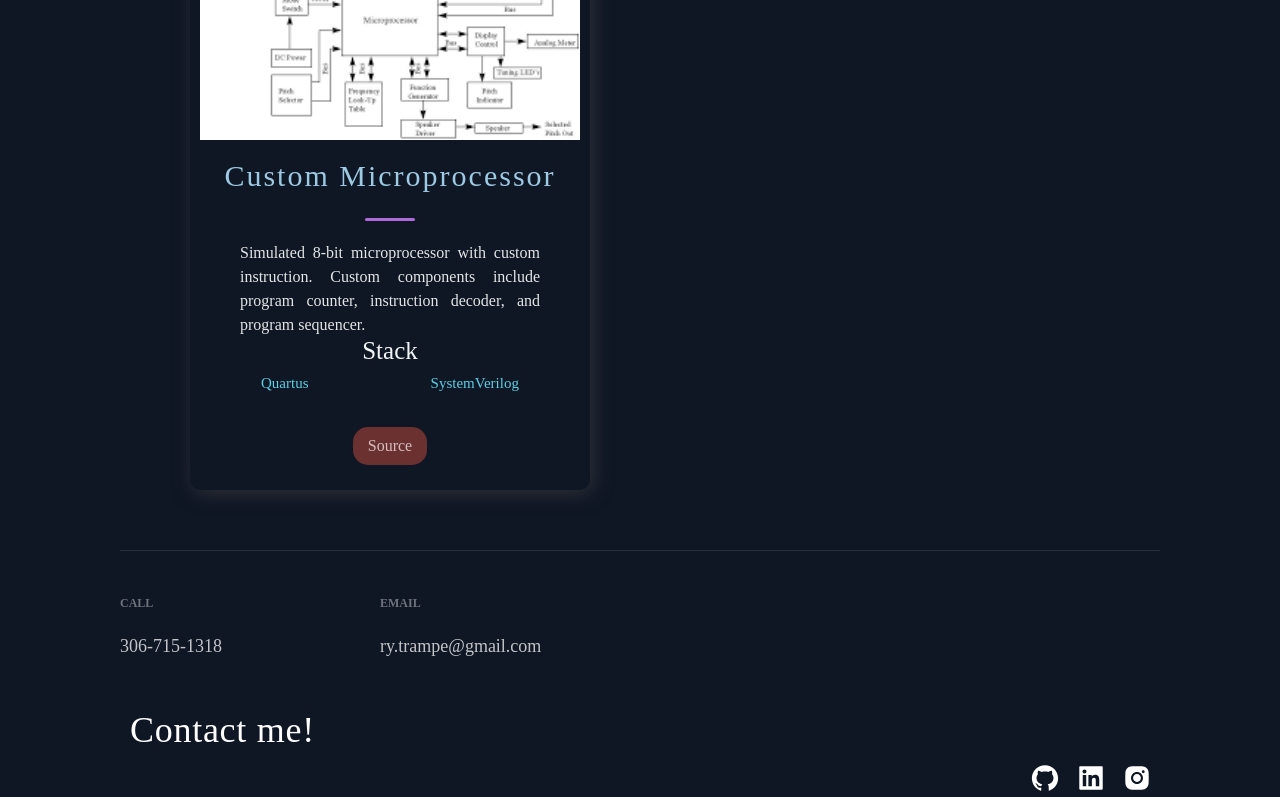
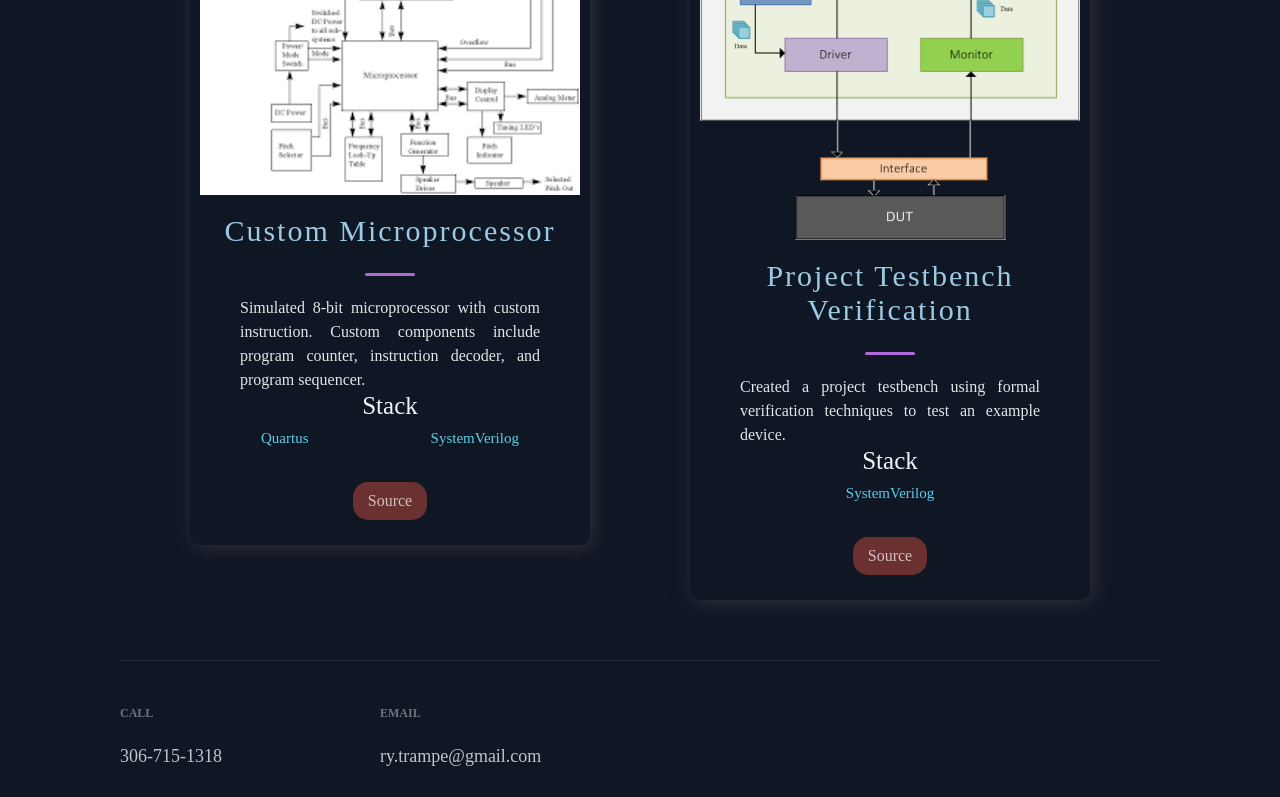
Before and after one commit to ryan-trampe/react_profile, a Next.js app: page / in a window 1280 px wide. Shown: the part 2421-3218 px from the top of the page. Built offline with nearby package versions, Linux system fonts and the light colour scheme; a web font is replaced by a local one.

Commit message:
Added testbench verification (#6)

```diff
--- a/src/components/projects/Projects.tsx
+++ b/src/components/projects/Projects.tsx
@@ -31,6 +31,15 @@ function Projects() {
       source: "https://github.com/ryan-trampe/custom_micro",
       pic: "/pic2.png",
       id: 2,
+    },
+    {
+      title: "Project Testbench Verification",
+      description:
+        "Created a project testbench using formal verification techniques to test an example device.",
+      tags: ["SystemVerilog"],
+      source: "https://github.com/ryan-trampe/verification_proj",
+      pic: "/pic3.png",
+      id: 3,
     },
   ];
 
```
Also changed, not shown: public/pic3.png (added), 1 other file (tests, documents, lock files or other folders).
